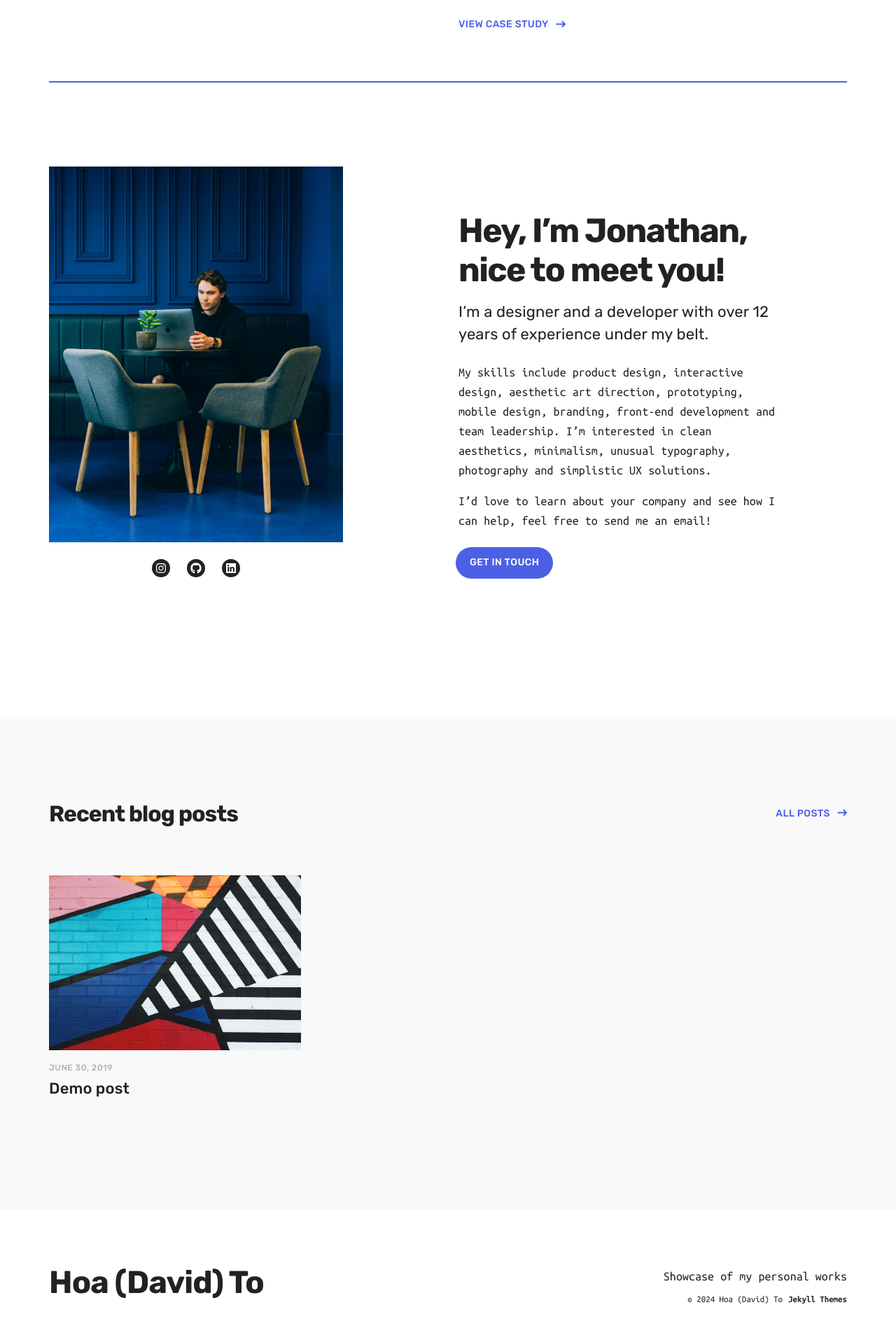
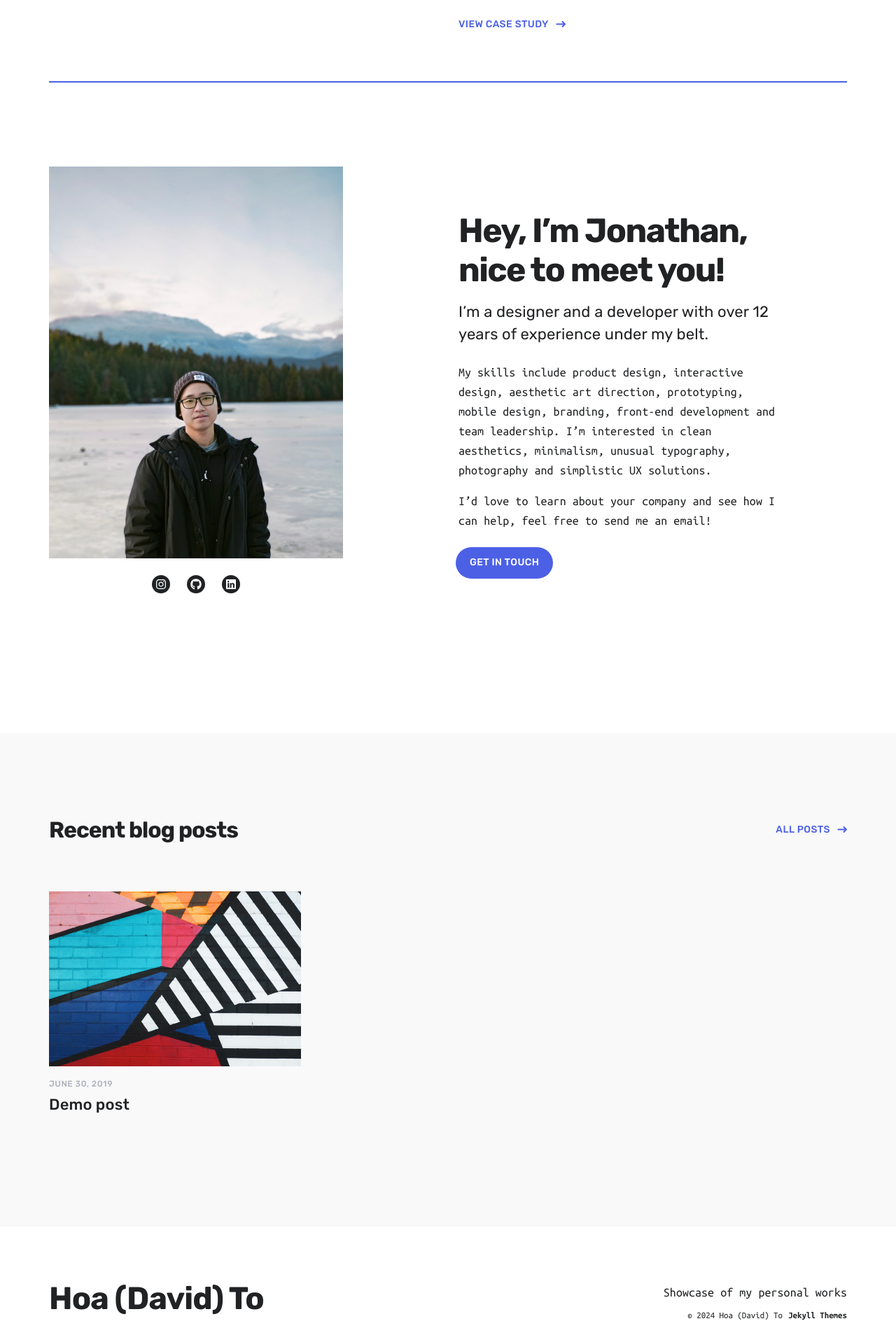
Before and after one commit to HoaTo001/David_portfolio, a Jekyll site: the page built from index.html, in a window 1280 px wide. Shown: the part 1354-3262 px from the top of the page at 70% size. Built offline with Jekyll 4.4.1, drawn with Linux system fonts in a browser that asks for light colours; nearby versions of some CDN libraries.

Commit message:
Update section__about.html

```diff
--- a/_includes/section__about.html
+++ b/_includes/section__about.html
@@ -5,7 +5,7 @@
   <div class="wrap grid">
 
     <div class="about__image">
-      <img src="{{ '/images/profile.jpg' | relative_url }}" alt="">
+      <img src="{{ '/images/profile_pic.jpg' | relative_url }}" alt="">
 
       {% include component-socials.html %}
     </div>
```
